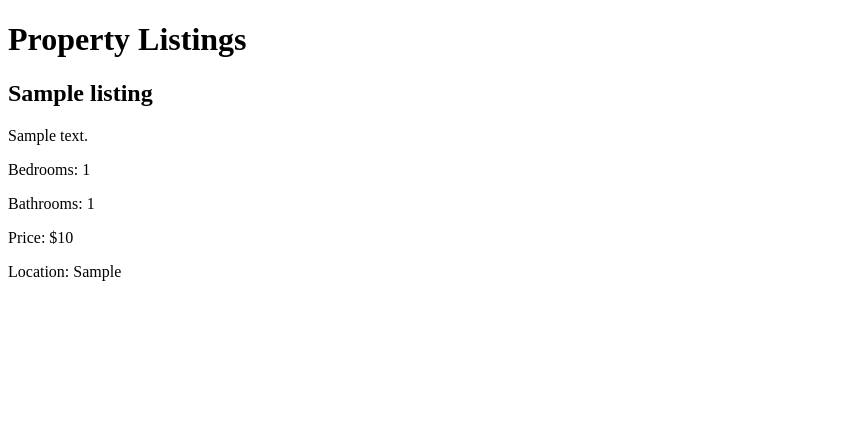
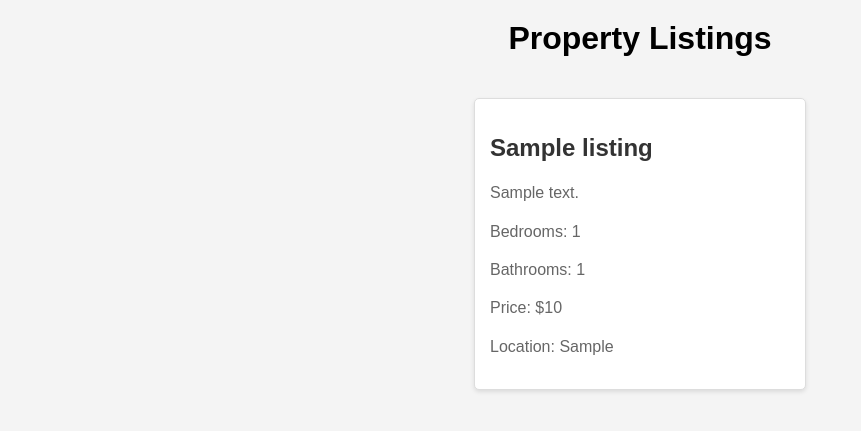
Before and after one commit to sangidahuda/Software_Engineering, a Flask app: page /index in a window 1280 px wide. Shown: the top 431 px of the page, without its empty margins (0-861 px from the left). Run offline with Flask 3, Linux system fonts and the light colour scheme; tables that the repository leaves empty hold one stand-in row (values such as "Sample post").

Commit message:
Started Styling Index

```diff
--- a/app/__init__.py
+++ b/app/__init__.py
@@ -11,7 +11,7 @@ def create_app():
     app.config['SQLALCHEMY_TRACK_MODIFICATIONS'] = False
     migrate = Migrate(app, db)
 
-    app.config['UPLOAD_FOLDER'] = '/Users/jorgegonzales/Desktop/WebsiteImages'
+    app.config['UPLOAD_FOLDER'] = '/Users/taszidchowdhury/Desktop/WebsiteImages'
 
     db.init_app(app)
     login_manager.init_app(app)
--- /dev/null
+++ b/app/static/index.css
@@ -0,0 +1,39 @@
+body {
+    font-family: Arial, sans-serif;
+    margin: 0;
+    padding: 0;
+    background: #f4f4f4;
+}
+h1 {
+    text-align: center;
+    margin-top: 20px;
+}
+#propertyList {
+    display: flex;
+    flex-wrap: wrap;
+    justify-content: center;
+    gap: 20px;
+    padding: 20px;
+}
+.property-item {
+    background: white;
+    border: 1px solid #ddd;
+    border-radius: 5px;
+    padding: 15px;
+    width: 300px;
+    box-shadow: 0 2px 4px rgba(0,0,0,0.1);
+    transition: transform 0.2s, box-shadow 0.2s;
+}
+.property-item:hover {
+    transform: scale(1.05);
+    box-shadow: 0 4px 8px rgba(0,0,0,0.2);
+}
+.property-item h2 {
+    font-size: 24px;
+    color: #333;
+}
+.property-item p {
+    font-size: 16px;
+    line-height: 1.4;
+    color: #666;
+}
--- a/app/templates/index.html
+++ b/app/templates/index.html
@@ -3,7 +3,10 @@
 <head>
     <meta charset="UTF-8">
     <title>Property Listings</title>
-    <!-- Include your CSS files here -->
+    <link
+    rel="stylesheet"
+    href="{{ url_for('static', filename='index.css') }}"
+  />
 </head>
 <body>
     <h1>Property Listings</h1>
```
